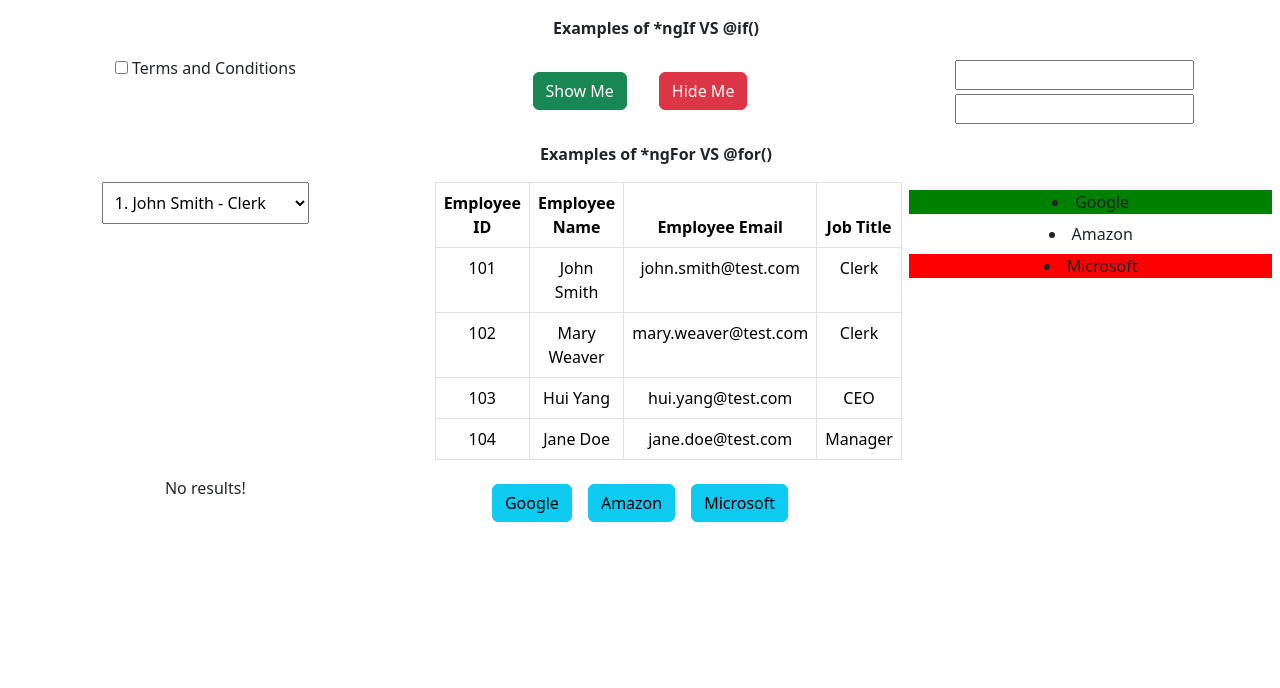
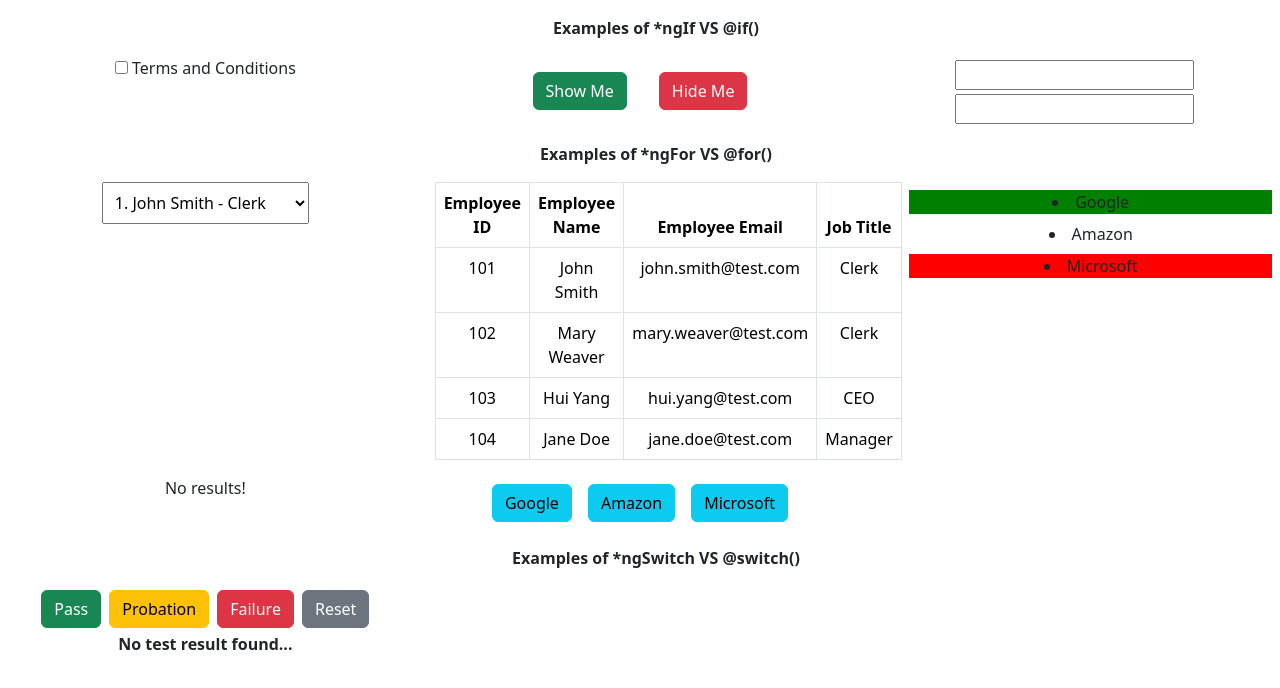
Before and after one commit to HuiYangUS/demo-angular-app, an Angular app: page / in a window 1280 px wide. Shown: the top 688 px of the page. Built offline with nearby package versions, Linux system fonts and the light colour scheme.

Commit message:
concluded all 3 types of structural directives of else if, for loop, switch

```diff
--- a/src/app/structural-directive-demo/structural-directive-demo.component.html
+++ b/src/app/structural-directive-demo/structural-directive-demo.component.html
@@ -149,3 +149,46 @@
     </div>
 
 </div>
+
+<div class="row text-center">
+    <div class="col-12 m-3">
+        <b>Examples of *ngSwitch VS {{switchFuncText}} </b>
+    </div>
+</div>
+
+<div class="row text-center">
+    <div class="col-4">
+        <div>
+            <button (click)="setScore(1)" type="button" class="btn btn-success m-1">Pass</button>
+            <button (click)="setScore(2)" type="button" class="btn btn-warning m-1">Probation</button>
+            <button (click)="setScore(3)" type="button" class="btn btn-danger m-1">Failure</button>
+            <button (click)="setScore(0)" type="button" class="btn btn-secondary m-1">Reset</button>
+        </div>
+        <!-- <div [ngSwitch]="targetScore">
+            <strong *ngSwitchCase="1">You have passed!</strong>
+            <strong *ngSwitchCase="2">You have been warned.</strong>
+            <strong *ngSwitchCase="3">You have failed!</strong>
+            <strong *ngSwitchDefault>No test result found...</strong>
+        </div> -->
+        <div>
+            @switch (targetScore) {
+            @case (1) {
+            <strong>You have passed!</strong>
+            }
+            @case (2) {
+            <strong>You have been warned.</strong>
+            }
+            @case (3) {
+            <strong>You have failed!</strong>
+            }
+            @default {
+            <strong>No test result found...</strong>
+            }
+            }
+        </div>
+    </div>
+    <div class="col-4">
+
+    </div>
+
+</div>
--- a/src/app/structural-directive-demo/structural-directive-demo.component.ts
+++ b/src/app/structural-directive-demo/structural-directive-demo.component.ts
@@ -70,4 +70,12 @@
 
   emptyList: string[] = [];
 
+  switchFuncText: string = "@switch()";
+
+  targetScore: number = 0;
+
+  setScore(score: number) {
+    this.targetScore = score;
+  }
+
 }
```
